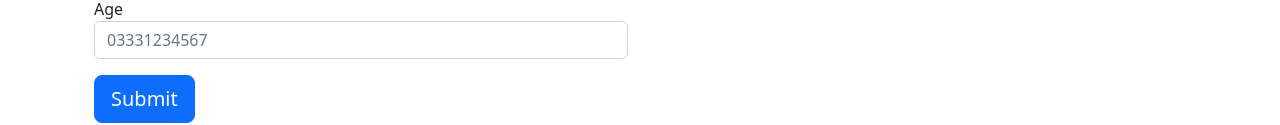
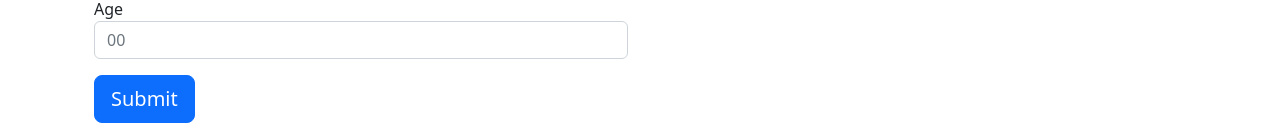
Before and after one commit to hamzaMansoor1236/Html_BootStrap_JavaScript_form, a plain HTML site: page index.html in a window 1280 px wide. Shown: the part 183-308 px from the top of the page. Drawn offline with nearby package versions, Linux system fonts and the light colour scheme.

Commit message:
Update index.html

```diff
--- a/index.html
+++ b/index.html
@@ -28,7 +28,7 @@
         <div class="row" >
             <div class="col">
                 <label for="age">Age</label>
-                <input type="number" class="form-control " id="age" required placeholder="03331234567"/>
+                <input type="number" class="form-control " id="age" required placeholder="00"/>
             </div>
             <div class="col">
 
```
